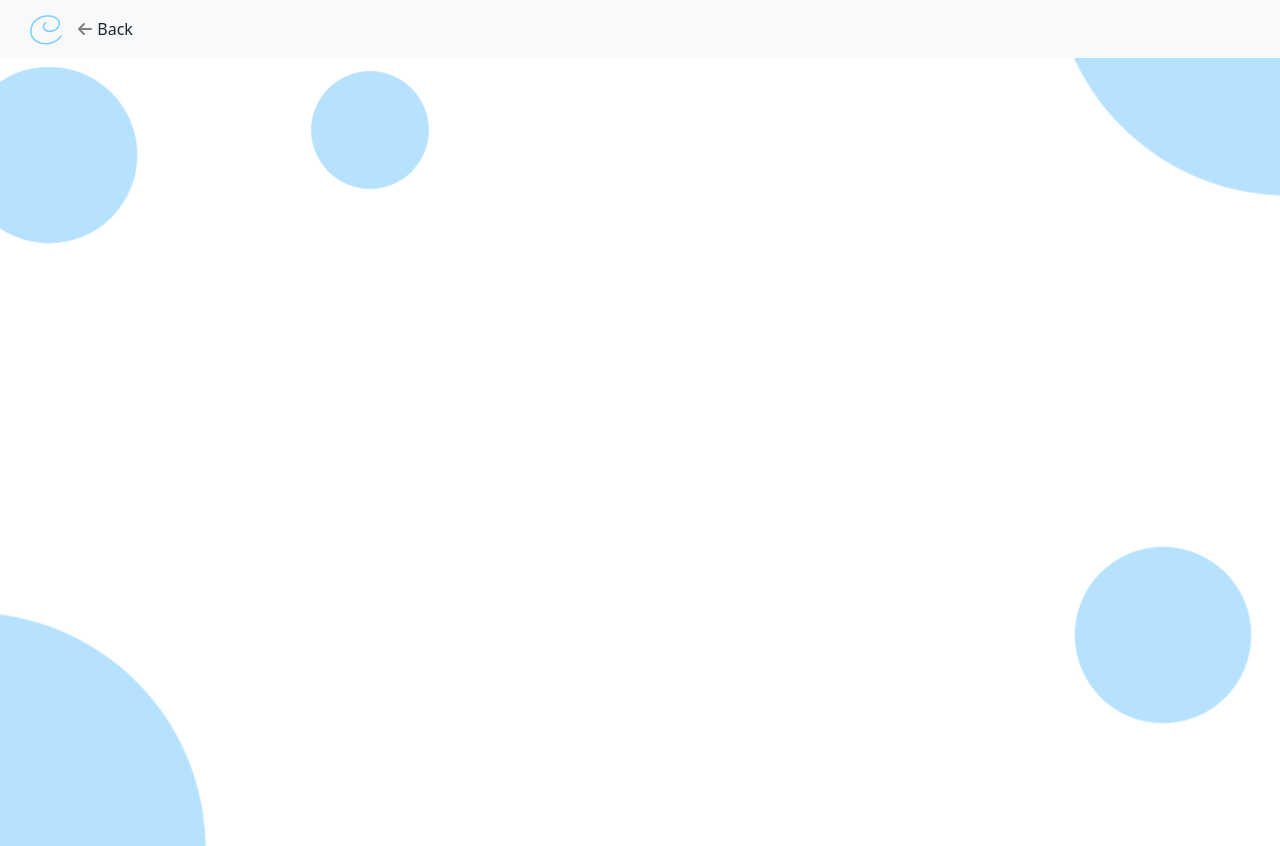
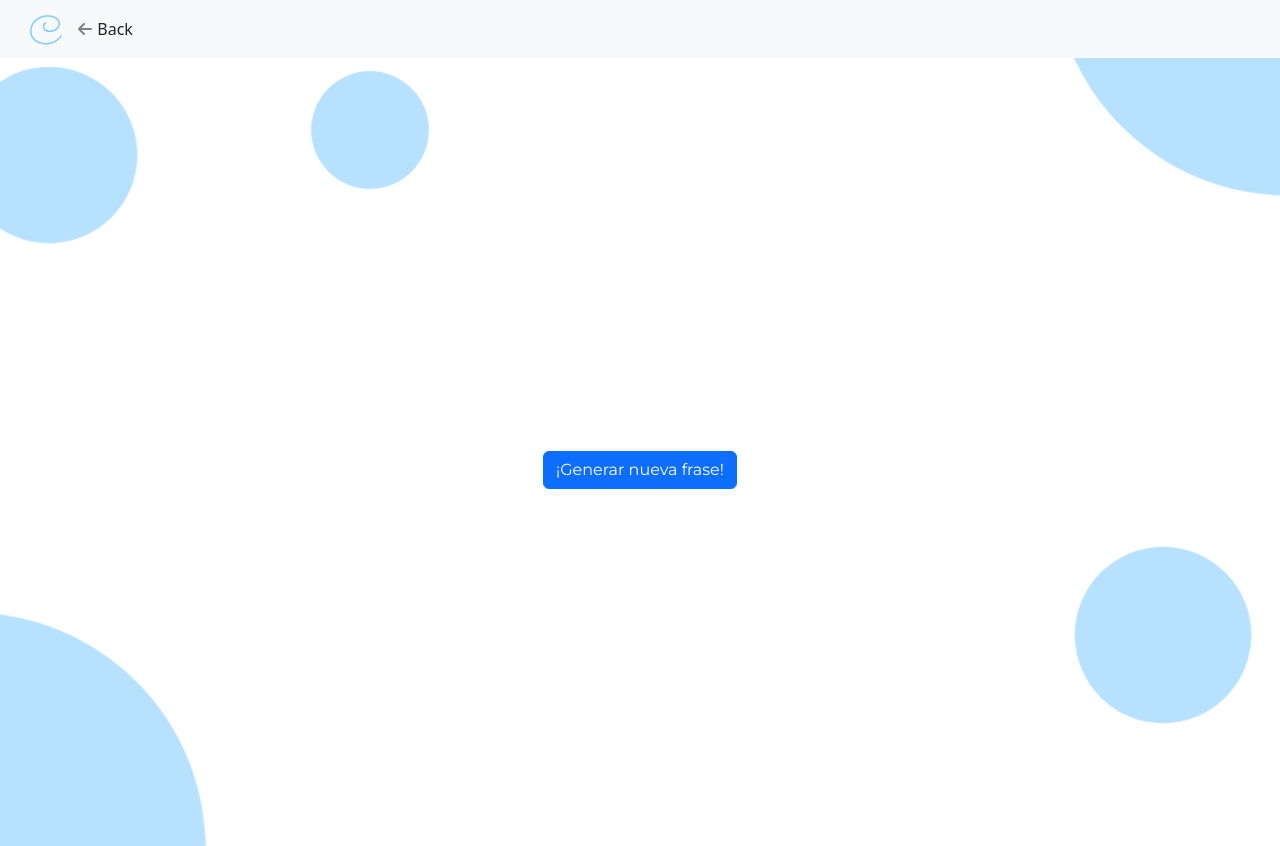
Before and after one commit to matiasngiambra/Calmara, a React (Vite) app: page /exercices/phraseoftheday in a window 1280 px wide. Shown: the top 846 px of the page. Built offline with nearby package versions, Linux system fonts and the light colour scheme; no server answers.

Commit message:
Add button to generate new

```diff
--- /dev/null
+++ b/src/pages/exercices/phraseoftheday/PhraseOfTheDay.css
@@ -0,0 +1,18 @@
+
+.phrase-button-container{
+    font-family: 'Montserrat', cursive;
+    font-size: 20px;
+    color: #75CCFF;
+    margin:40px;
+}
+
+.phrase-text{
+    font-family: 'Montserrat', cursive;
+    font-size: 60px;
+    color: #75CCFF;
+}
+
+.phrase-autor{
+    font-family: 'Montserrat', cursive;
+    font-size: 30px;
+}
--- a/src/pages/exercices/phraseoftheday/PhraseOfTheDay.jsx
+++ b/src/pages/exercices/phraseoftheday/PhraseOfTheDay.jsx
@@ -1,7 +1,8 @@
 import React, { useEffect, useState } from 'react';
+import '../phraseoftheday/PhraseOfTheDay.css'
 import getRandomQuote from '../../../services/getRandomQuote';
 import CircleLayout from '../../../layout/components/CircleLayout';
-import { Col, Container, Row } from 'react-bootstrap';
+import { Col, Container, Row, Button } from 'react-bootstrap'; // Importa Button desde react-bootstrap
 import FooterComponent from '../../../layout/components/footer/FooterComponent';
 import Navclass from '../../../layout/components/nav/Nav';
 
@@ -23,28 +24,37 @@ export const PhraseOfTheDay = () => {
       setLoading(false);
     }
   };
+
   useEffect(() => {
     fetchQuote();
   }, []);
+
+  const handleGenerateNewQuote = () => {
+    fetchQuote();
+  };
 
   return (
     <div>
       <CircleLayout />
       <Navclass isSecondary={true} />
       <Container className="vh-100 d-flex justify-content-center align-items-center">
-        <Row>
-          <Col>
+        <Row className="d-flex align-items-center">
+          <Col className="d-flex flex-column align-items-center">
             {!loading ? (
               <>
-                <h1 className="text-center">{phraseText}</h1>
-                <p className="text-center text-muted">{phraseAuthor}</p>
+                <h1 className="text-center phrase-text">{phraseText}</h1>
+                <p className="text-center text-muted phrase-autor">{phraseAuthor}</p>
+                <div className='phrase-button-container'>
+                  <Button onClick={handleGenerateNewQuote}>¡Generar nueva frase!</Button> {/* Botón para generar nueva frase */}
+                </div>
               </>
-            ) : <div>Cargando</div>}
+            ) : (
+              <div>Cargando</div>
+            )}
           </Col>
         </Row>
       </Container>
-      <FooterComponent/>
-
+      <FooterComponent />
     </div>
   );
 };
```
